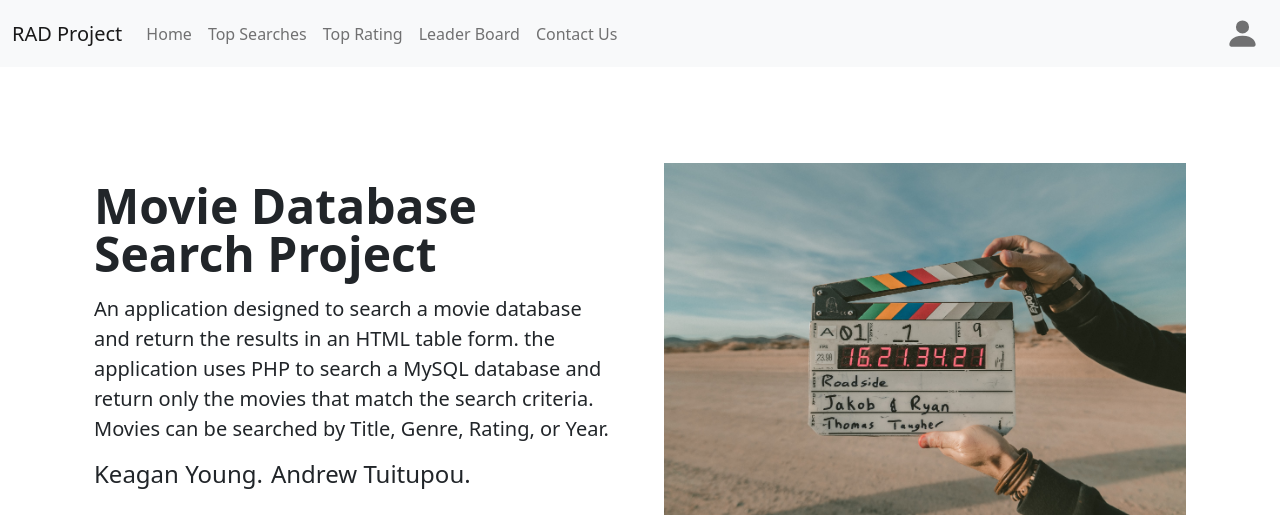
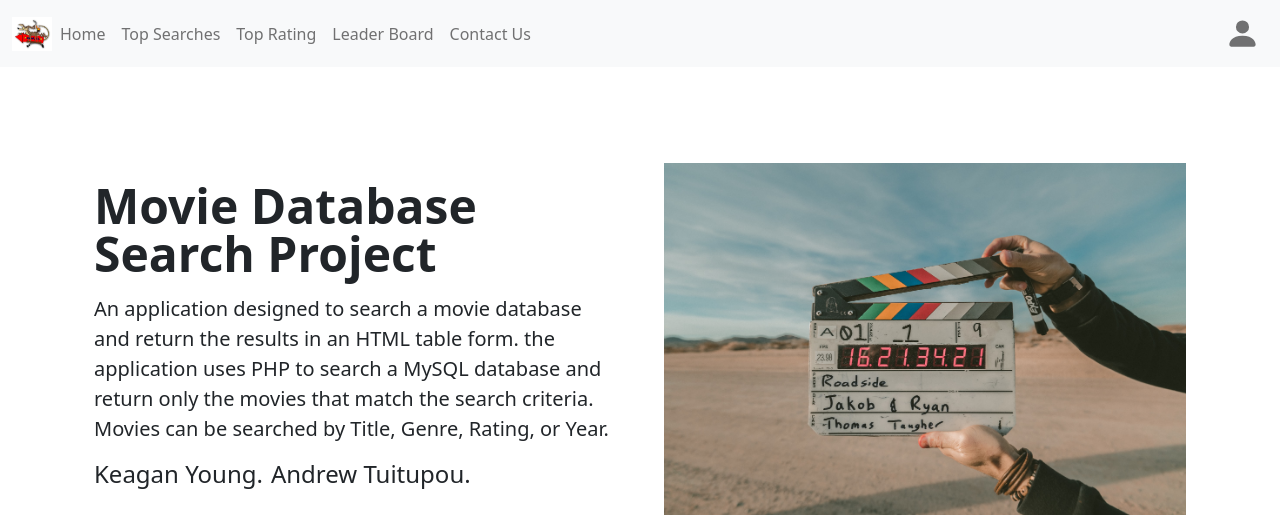
Before and after one commit to Keagan-SM-TAFE/RAD-Web-Project, a PHP site: page /moviedatabase/ in a window 1280 px wide. Shown: the top 515 px of the page. Run offline with PHP 8.4, Linux system fonts and the light colour scheme.

Commit message:
added ACME logo to navbar

```diff
--- a/includes_php/templates/navBar.php
+++ b/includes_php/templates/navBar.php
@@ -3,7 +3,7 @@
 <!-- Navbar -->
 <nav class="navbar navbar-expand-md navbar-light bg-light">
     <div class="container-fluid">
-        <span class="navbar-brand mb-0 h1">RAD Project</span>
+    <img src="..\..\images\acmeLogo.jpg" alt="ACME Logo" width="40" height="34">
         <button class="navbar-toggler" type="button" data-bs-toggle="collapse"
         data-bs-target="#collapsableNavBar" aria-controls="collapsableNavBar"
         aria-expanded="false" aria-label="Toggle navigation">
```
Also changed, not shown: images/acmeLogo.jpg (added).
